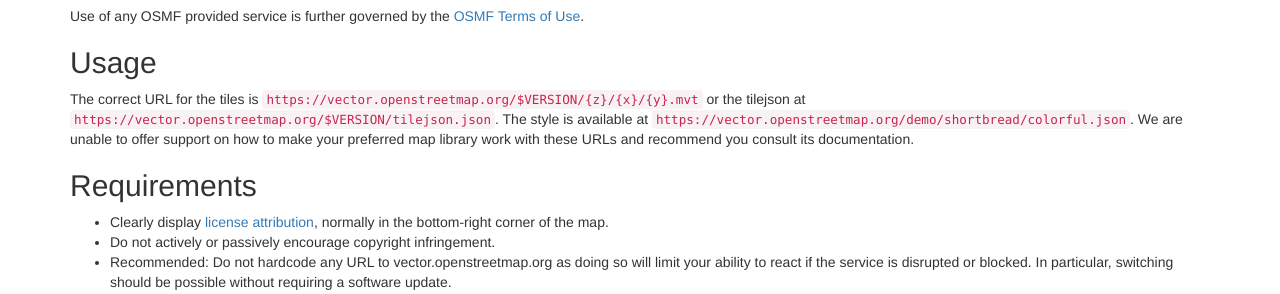
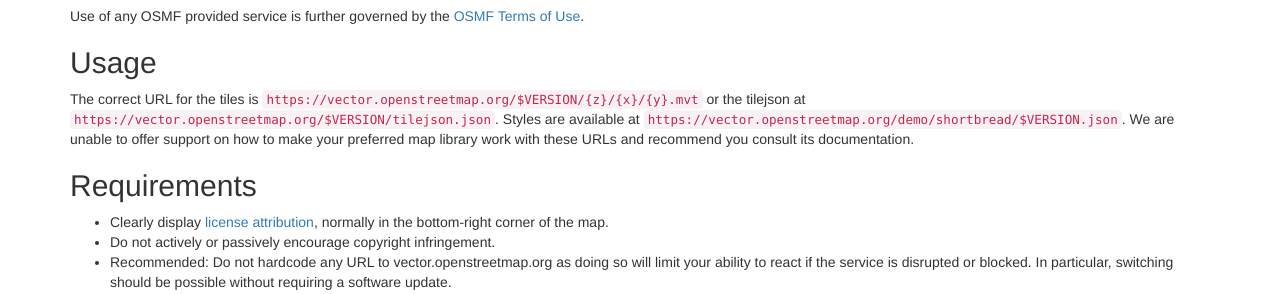
Before and after one commit to openstreetmap/owg-website, a Jekyll site: the page built from policies/vector.md, in a window 1280 px wide. Shown: the part 416-710 px from the top of the page. Built offline with Jekyll 4.4.1, drawn with Linux system fonts in a browser that asks for light colours.

Commit message:
Replace style URL section with '$VERSION'

```diff
--- a/policies/vector.md
+++ b/policies/vector.md
@@ -21,7 +21,7 @@
 
 ## Usage
 
-The correct URL for the tiles is `https://vector.openstreetmap.org/$VERSION/{z}/{x}/{y}.mvt` or the tilejson at `https://vector.openstreetmap.org/$VERSION/tilejson.json`. The style is available at `https://vector.openstreetmap.org/demo/shortbread/colorful.json`. We are unable to offer support on how to make your preferred map library work with these URLs and recommend you consult its documentation.
+The correct URL for the tiles is `https://vector.openstreetmap.org/$VERSION/{z}/{x}/{y}.mvt` or the tilejson at `https://vector.openstreetmap.org/$VERSION/tilejson.json`. Styles are available at `https://vector.openstreetmap.org/demo/shortbread/$VERSION.json`. We are unable to offer support on how to make your preferred map library work with these URLs and recommend you consult its documentation.
 
 ## Requirements
 
```
